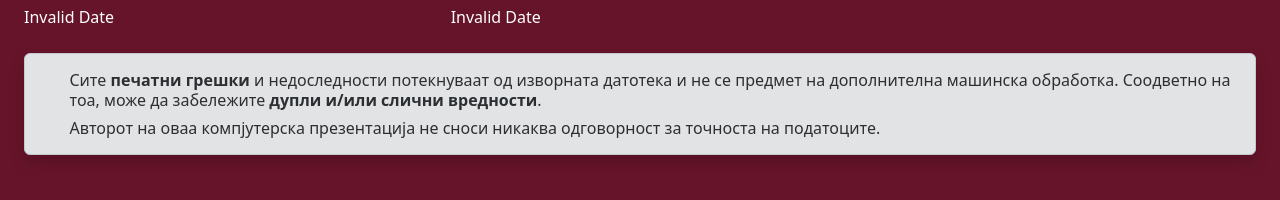
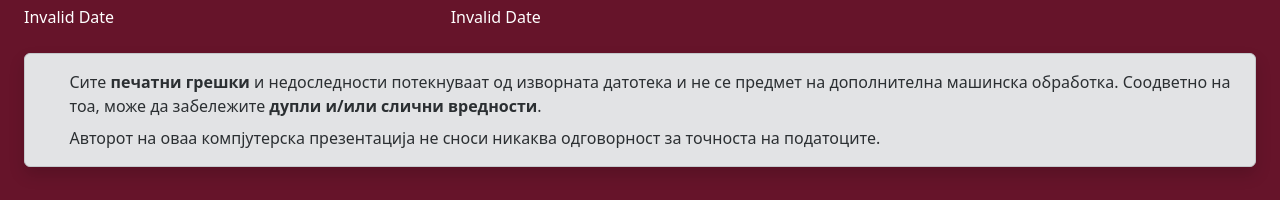
Before and after one commit to gocemitevski/registar-licenci-ugostitelska-dejnost, a React (Vite) app: page / in a window 1280 px wide. Shown: the part 175-375 px from the top of the page. Built offline with nearby package versions, Linux system fonts and the light colour scheme; no server answers; a web font is replaced by a local one.

Commit message:
Remove lh-sm CSS class

```diff
--- a/src/components/Header.jsx
+++ b/src/components/Header.jsx
@@ -95,13 +95,13 @@ export default function Header({ createdDate, modifiedDate, application }) {
                 <div className="alert alert-secondary align-items-start hstack gap-3 shadow">
                   <i className="bi bi-exclamation-square"></i>
                   <div className="vstack gap-2">
-                    <p className="lh-sm mb-0">
+                    <p className="mb-0">
                       Сите <strong>печатни грешки</strong> и недоследности
                       потекнуваат од изворната датотека и не се предмет на
                       дополнителна машинска обработка. Соодветно на тоа, може да
                       забележите <strong>дупли и/или слични вредности</strong>.
                     </p>
-                    <p className="lh-sm mb-0">
+                    <p className="mb-0">
                       Авторот на оваа компјутерска презентација не сноси никаква
                       одговорност за точноста на податоците.
                     </p>
```
